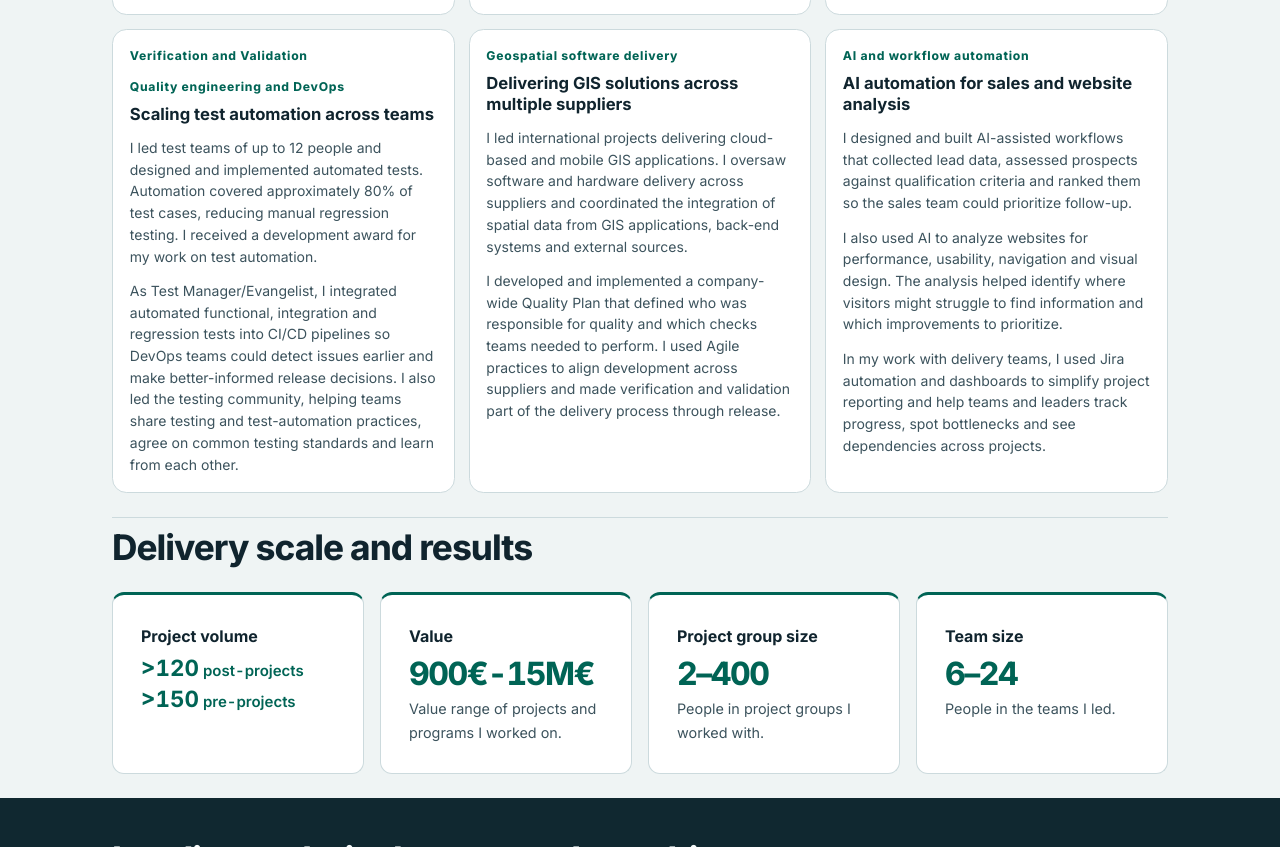
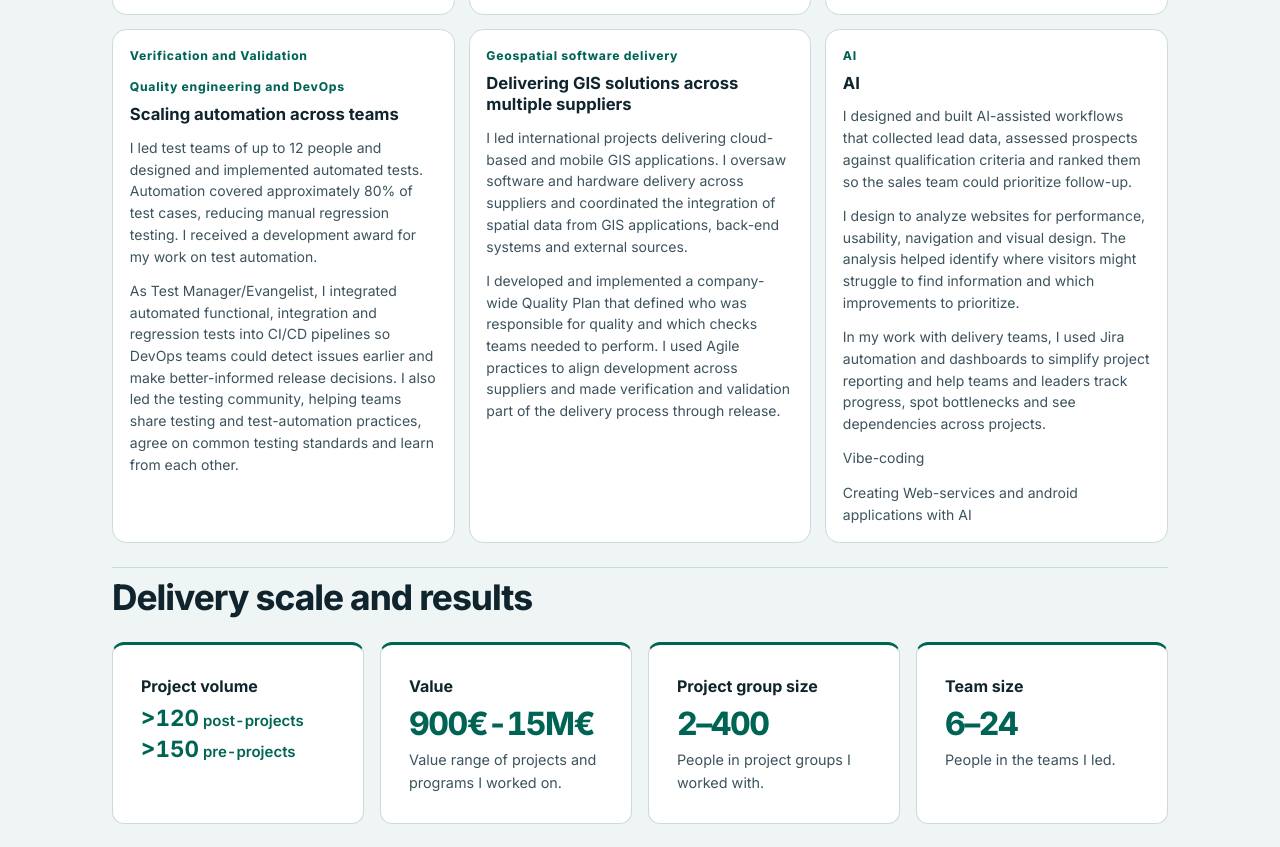
Before and after one commit to CimiRizz/cimirizz.github.io, a plain HTML site: page index.html in a window 1280 px wide. Shown: the part 1620-2467 px from the top of the page. Drawn offline with Linux system fonts and the light colour scheme.

Commit message:
Update index.html

```diff
--- a/index.html
+++ b/index.html
@@ -495,7 +495,7 @@
         <article>
           <p class="category">Verification and Validation</p>
           <p class="category">Quality engineering and DevOps</p>
-          <h3>Scaling test automation across teams</h3>
+          <h3>Scaling automation across teams</h3>
           <p>I led test teams of up to 12 people and designed and implemented automated tests. Automation covered approximately 80% of test cases, reducing manual regression testing. I received a development award for my work on test automation.</p>
           <p>As Test Manager/Evangelist, I integrated automated functional, integration and regression tests into CI/CD pipelines so DevOps teams could detect issues earlier and make better-informed release decisions. I also led the testing community, helping teams share testing and test-automation practices, agree on common testing standards and learn from each other.</p>
         </article>
@@ -506,11 +506,13 @@
           <p>I developed and implemented a company-wide Quality Plan that defined who was responsible for quality and which checks teams needed to perform. I used Agile practices to align development across suppliers and made verification and validation part of the delivery process through release.</p>
         </article>
         <article>
-          <p class="category">AI and workflow automation</p>
-          <h3>AI automation for sales and website analysis</h3>
+          <p class="category">AI</p>
+          <h3>AI</h3>
           <p>I designed and built AI-assisted workflows that collected lead data, assessed prospects against qualification criteria and ranked them so the sales team could prioritize follow-up.</p>
-          <p>I also used AI to analyze websites for performance, usability, navigation and visual design. The analysis helped identify where visitors might struggle to find information and which improvements to prioritize.</p>
+          <p>I design to analyze websites for performance, usability, navigation and visual design. The analysis helped identify where visitors might struggle to find information and which improvements to prioritize.</p>
           <p>In my work with delivery teams, I used Jira automation and dashboards to simplify project reporting and help teams and leaders track progress, spot bottlenecks and see dependencies across projects.</p>
+          <p>Vibe-coding</p>
+          <p>Creating Web-services and android applications with AI</p>
         </article>
       </div>
     </section>
```
